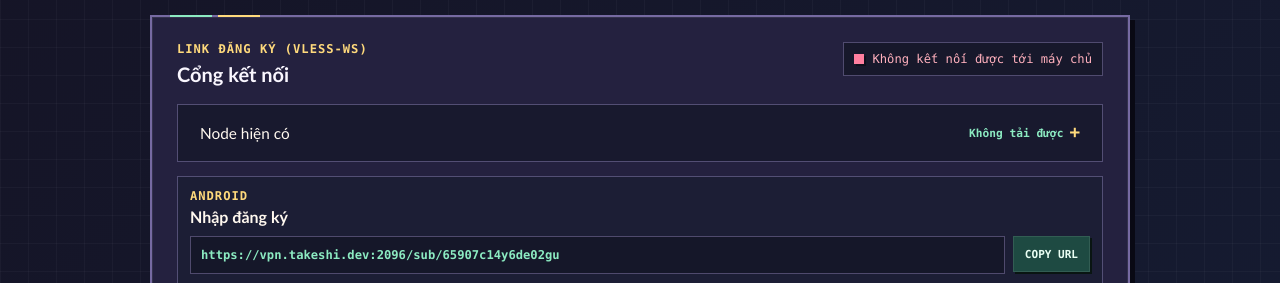
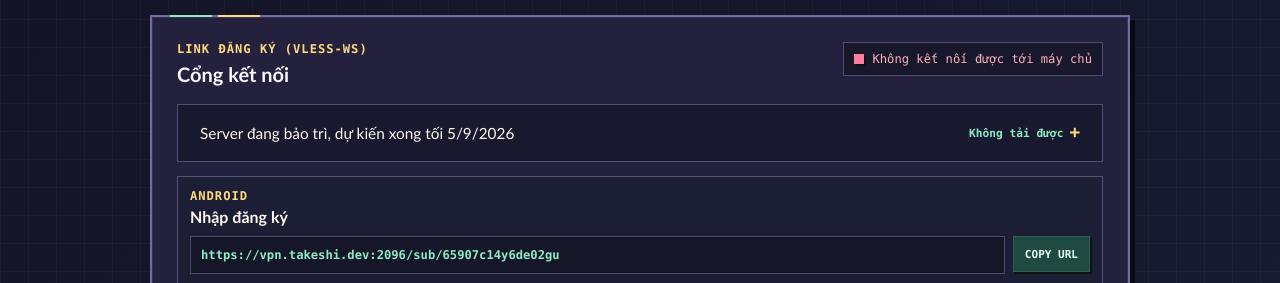
Before and after one commit to takeshi7502/vless5gtiktok, a plain HTML site: page index.html in a window 1280 px wide. Shown: the part 121-404 px from the top of the page. Drawn offline with Linux system fonts and the light colour scheme; no server answers; files whose address does not match are found by name.

Commit message:
fix: update node panel title to reflect server maintenance status

```diff
--- a/index.html
+++ b/index.html
@@ -39,7 +39,7 @@
       <section class="node-panel collapsible-panel" aria-label="Danh sách node hiện có">
         <details>
           <summary>
-            <span class="section-title">Node hiện có</span>
+            <span class="section-title">Server đang bảo trì, dự kiến xong tối 5/9/2026</span>
             <span class="summary-hint"><span id="server-nodes" class="node-list">Đang tải...</span></span>
           </summary>
           <div class="collapsible-content node-details-content">
```
